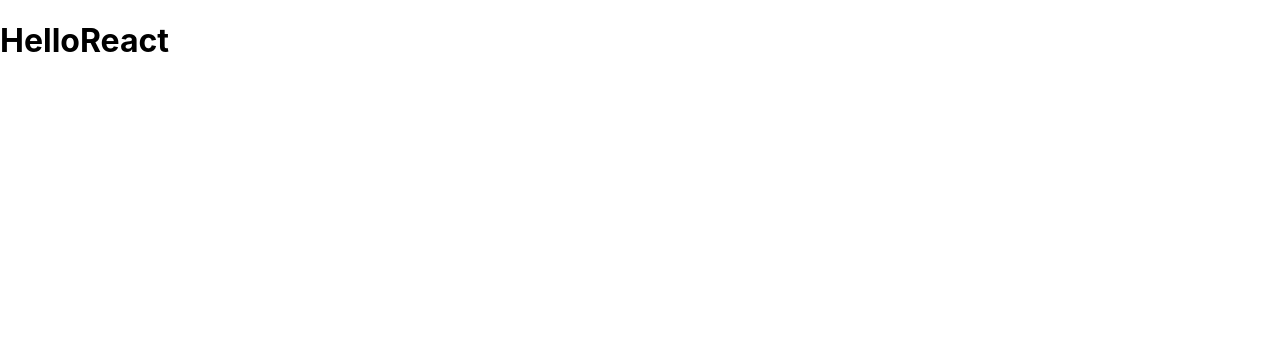
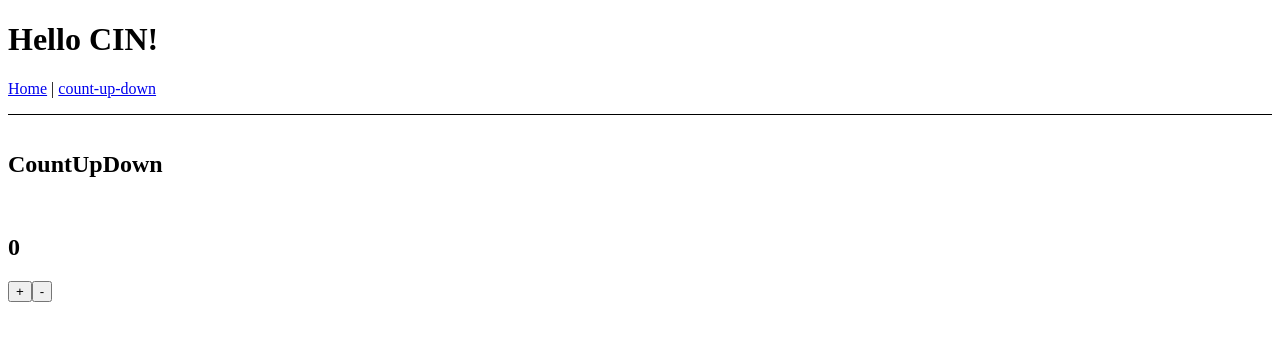
Before and after one commit to moriwakihikari/react_basic, a React (Create React App) app in the folder client/: page /count-up-down in a window 1280 px wide. Shown: the top 340 px of the page. Built offline with nearby package versions, Linux system fonts and the light colour scheme.

Commit message:
カウントアップダウン実装

```diff
--- a/client/package.json
+++ b/client/package.json
@@ -34,5 +34,8 @@
       "last 1 firefox version",
       "last 1 safari version"
     ]
+  },
+  "devDependencies": {
+    "react-router-dom": "^6.2.1"
   }
 }
--- a/client/src/App.js
+++ b/client/src/App.js
@@ -1,11 +1,4 @@
-import HelloReact from './components/HelloReact';
+import { Outlet, Link } from "react-router-dom";
 
-function App() {
-  return (
-    <>
-      <HelloReact />
-    </>
-  );
+export default function App() {
 }
-
-export default App;
--- /dev/null
+++ b/client/src/components/CountUpDown.jsx
@@ -0,0 +1,34 @@
+import React from 'react';
+import Navigation from "../components/Navigation";
+
+class CountUpDown extends React.Component {
+    constructor(props) {
+        super(props);
+
+        this.state = {count: 0};
+    }
+
+    handleClick() {
+        this.setState({count: this.state.count + 1});
+    }
+    handleMinusClick() {
+        this.setState({count: this.state.count - 1});
+    }
+    render() {
+        return (
+            <div>
+                <Navigation />
+                <main style={{ padding: "1rem 0" }}>
+                    <h2>CountUpDown</h2>
+                </main>
+
+                <h2>
+                    {this.state.count}
+                </h2>
+                <button onClick={() => {this.handleClick()}}>+</button>
+                <button onClick={() => {this.handleMinusClick()}}>-</button>
+            </div>
+        );
+    }
+}
+export default CountUpDown;
--- a/client/src/components/HelloReact.jsx
+++ b/client/src/components/HelloReact.jsx
@@ -1,11 +1,13 @@
 import React from 'react';
+import Navigation from "../components/Navigation";
 
-export default class HelloReact extends React.Component {
-    render() {
-        return (
-            <div className="hello-react">
-                <h1>HelloReact</h1>
-            </div>
-        );
-    }
+export default function HelloReact() {
+    return(
+        <div>
+            <Navigation />
+            <main style={{ padding: "1rem 0" }}>
+                <h2>HelloReact</h2>
+            </main>
+        </div>
+    );
 }
--- /dev/null
+++ b/client/src/components/Navigation.jsx
@@ -0,0 +1,20 @@
+import React from 'react';
+import { Link, Outlet } from "react-router-dom";
+
+
+export default function Navigation() {
+    return (
+        <div>
+            <h1>Hello CIN!</h1>
+            <nav
+                style={{
+                    borderBottom: "solid 1px",
+                    paddingBottom: "1rem"
+                }}
+                >
+                <Link to="/">Home</Link> |{" "}
+                <Link to="/count-up-down">count-up-down</Link>
+            </nav>
+        </div>
+    );
+}
--- a/client/src/index.js
+++ b/client/src/index.js
@@ -1,17 +1,20 @@
-import React from 'react';
-import ReactDOM from 'react-dom';
-import './index.css';
-import App from './App';
-import reportWebVitals from './reportWebVitals';
+import { render } from "react-dom";
+import {
+  BrowserRouter,
+  Routes,
+  Route
+} from "react-router-dom";
+// import App from "./App";
+import HelloReact from "./components/HelloReact";
+import CountUpDown from "./components/CountUpDown";
 
-ReactDOM.render(
-  <React.StrictMode>
-    <App />
-  </React.StrictMode>,
-  document.getElementById('root')
+const rootElement = document.getElementById("root");
+render(
+  <BrowserRouter>
+    <Routes>
+      <Route path="/" element={<HelloReact />} />
+      <Route path="count-up-down" element={<CountUpDown />} />
+    </Routes>
+  </BrowserRouter>,
+  rootElement
 );
-
-// If you want to start measuring performance in your app, pass a function
-// to log results (for example: reportWebVitals(console.log))
-// or send to an analytics endpoint. Learn more: https://bit.ly/CRA-vitals
-reportWebVitals();
```
Also changed, not shown: 1 other file (tests, documents, lock files or other folders).
